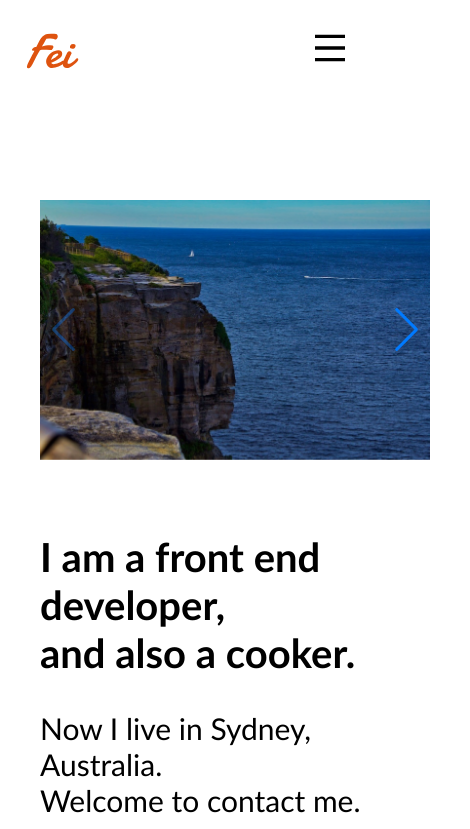
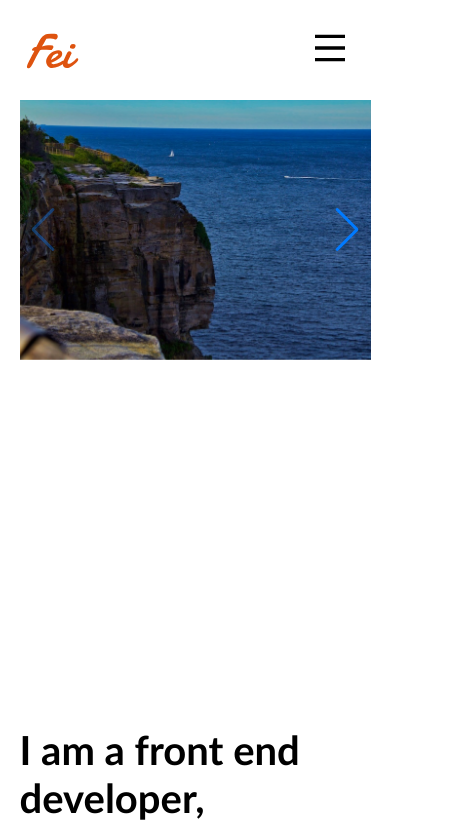
Before and after one commit to coding-cooking/next_blog, a Next.js app: page / in a window 390 px wide. Shown: the top 829 px of the page, 470 px wide, since content can reach past the window. Built offline with nearby package versions, Linux system fonts and the light colour scheme.

Commit message:
optimize some styles

```diff
--- a/src/styles/Main.module.scss
+++ b/src/styles/Main.module.scss
@@ -4,7 +4,7 @@
 
     @media only screen and (max-width: 767px) {
             max-width: 100vw;
-            min-height: 100vh;
+            // min-height: 100vh;
         }
 
     .pageWrapper {
@@ -18,7 +18,8 @@
 
         @media only screen and (max-width: 767px) {
             width: 100vw;
-            padding: none;
+            height: 130vh;//need to fix it tommorow
+            padding: 0;
             display: flex;
             flex-direction: column;
         }
@@ -29,8 +30,11 @@
             // height: calc(100vh - 200px);
             // background-color: aquamarine;
             @media only screen and (max-width: 767px) {
-                width: 100vw;
-                padding: none;
+                width: 90vw;
+                height: 100vh;
+                padding: 0;
+                margin-left: auto;
+                margin-right: auto;
             }
 
         }
@@ -41,15 +45,17 @@
             font-family:  'Gill Sans', 'Gill Sans MT', Calibri, 'Trebuchet MS', sans-serif;
             color: rgb(0, 0, 0, 1);
             @media only screen and (max-width: 767px) {
-                width: 100vw;
+                width: 90vw;
+                margin-left: auto;
+                margin-right: auto;
             }
 
 
             .title{
-            font-size: 40px;
-            // background: linear-gradient(to bottom, #67d606, #d59f0a);
-            // -webkit-background-clip: text;
-            // -webkit-text-fill-color: transparent;
+                font-size: 40px;
+                // background: linear-gradient(to bottom, #67d606, #d59f0a);
+                // -webkit-background-clip: text;
+                // -webkit-text-fill-color: transparent;
             }
 
             .contentMidium {
```
